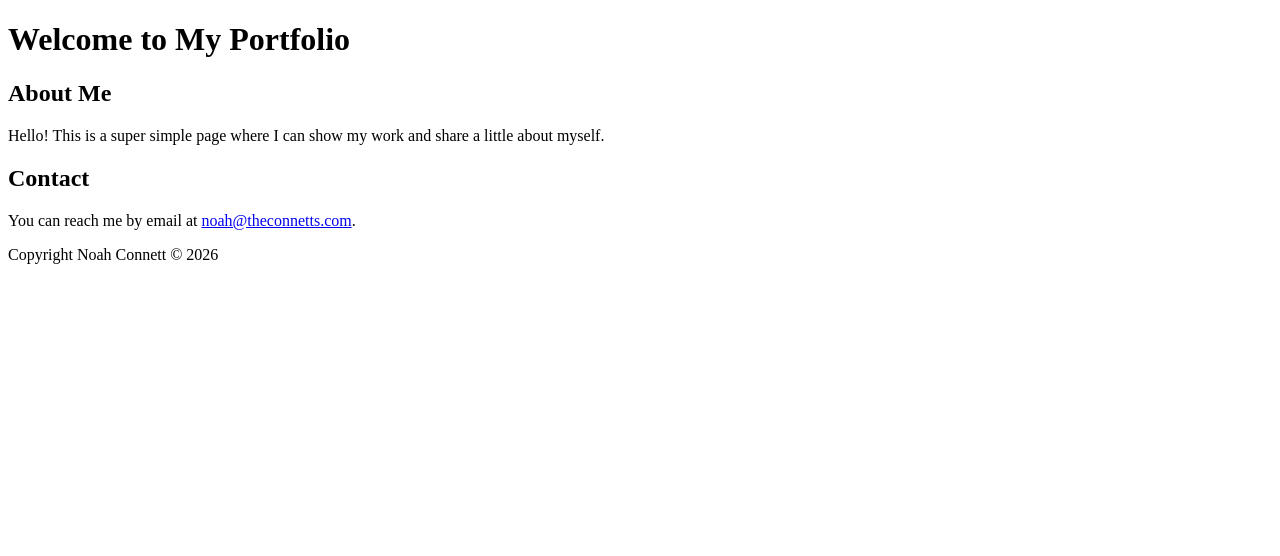
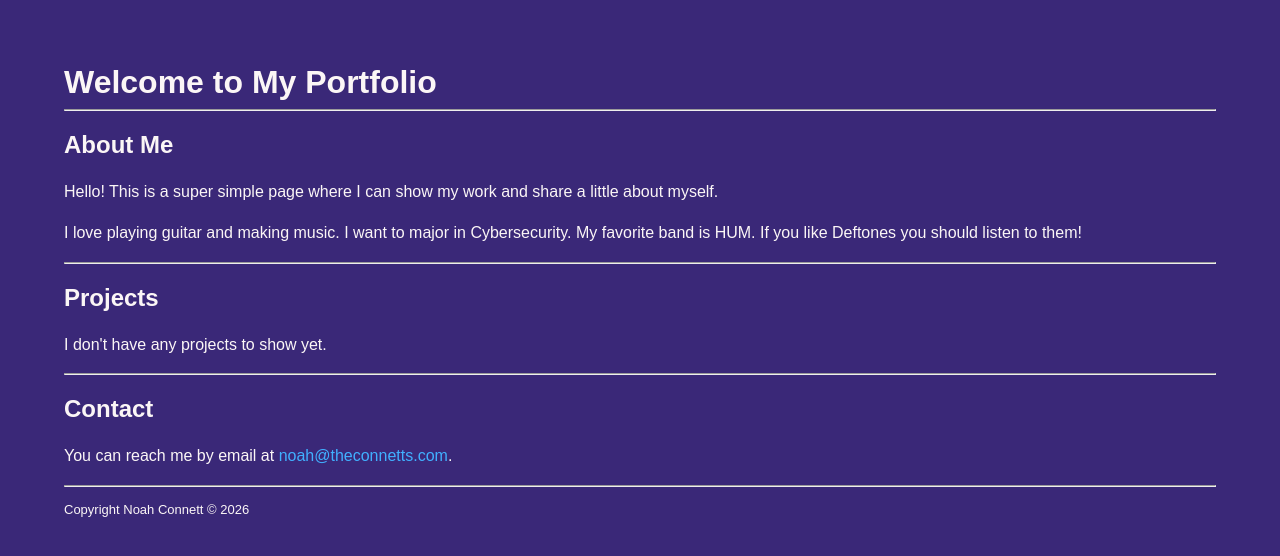
Before and after one commit to Kr0nxs/Portfolio_site, a plain HTML site: page index.html in a window 1280 px wide. Drawn offline with Linux system fonts and the light colour scheme.

Commit message:
Margin and text adjustments

```diff
--- a/index.html
+++ b/index.html
@@ -2,6 +2,7 @@
 <!-- This tells the browser that this is an HTML5 document -->
 <html lang="en">
 <!-- The root element of the HTML page -->
+ <title>My Simple Portfolio</title>
 <head>
   <!-- Metadata about the page goes here -->
   <meta charset="UTF-8">
@@ -10,13 +11,14 @@
   <!-- Makes the page responsive on mobile devices -->
   <title>My Simple Portfolio</title>
   <!-- The title shown in the browser tab -->
+  <link rel="stylesheet" href="style.css">
 </head>
 <body>
   <!-- The visible content of the page goes inside the body -->
   <header>
     <!-- A header usually contains the main title or navigation -->
     <h1>Welcome to My Portfolio</h1>
-    <!-- Main heading for the page -->
+    <hr>
   </header>
   <main>
     <!-- The main section contains the primary content -->
@@ -24,17 +26,24 @@
       <h2>About Me</h2>
       <!-- A secondary heading for a section -->
       <p>Hello! This is a super simple page where I can show my work and share a little about myself.</p>
-      <!-- A paragraph with some introductory text -->
+      <p>I love playing guitar and making music. I want to major in Cybersecurity. My favorite band is HUM. If you like Deftones you should listen to them!</p>
+      <hr>
     </section>
+    <section id="projects">
+  <h2>Projects</h2>
+  <p>I don't have any projects to show yet.</p>
+  <hr>
+</section>
     <section>
       <h2>Contact</h2>
       <p>You can reach me by email at <a href="mailto:noah@theconnetts.com">noah@theconnetts.com</a>.</p>
+      <hr>
       <!-- A link that opens the user's email client -->
     </section>
   </main>
   <footer>
     <!-- Footer content goes here -->
-    <p>Copyright Noah Connett © 2026</p>
+    <p style="font-size: small;">Copyright Noah Connett © 2026</p>
   </footer>
 </body>
 </html>
--- a/style.css
+++ b/style.css
@@ -1,10 +1,10 @@
 /* Basic page styling */
 body {
-  margin: 0;                /* remove default browser margin */
+  margin: 5%;                /* remove default browser margin */
   padding: 0;               /* remove default browser padding */
   font-family: Arial, sans-serif; /* simple readable font */
-  background-color: #f4f4f4; /* light gray page background */
-  color: #333;              /* dark gray text color */
+  background-color: #3a2878;
+  color: #fbf6f6;
 }
 
 /* Center content and limit width */
@@ -18,7 +18,7 @@ body {
 h1 {
   font-size: 2rem;          /* relative font size */
   margin-bottom: 0.5rem;    /* space below the heading */
-  color: #222;              /* slightly darker header color */
+  color: #fbf6f6;              /* slightly darker header color */
 }
 
 /* Paragraph style */
@@ -29,7 +29,7 @@ p {
 
 /* Link style */
 a {
-  color: #0077cc;           /* blue links */
+  color: #41b0ff;           /* blue links */
   text-decoration: none;    /* remove underline */
 }
 
```
